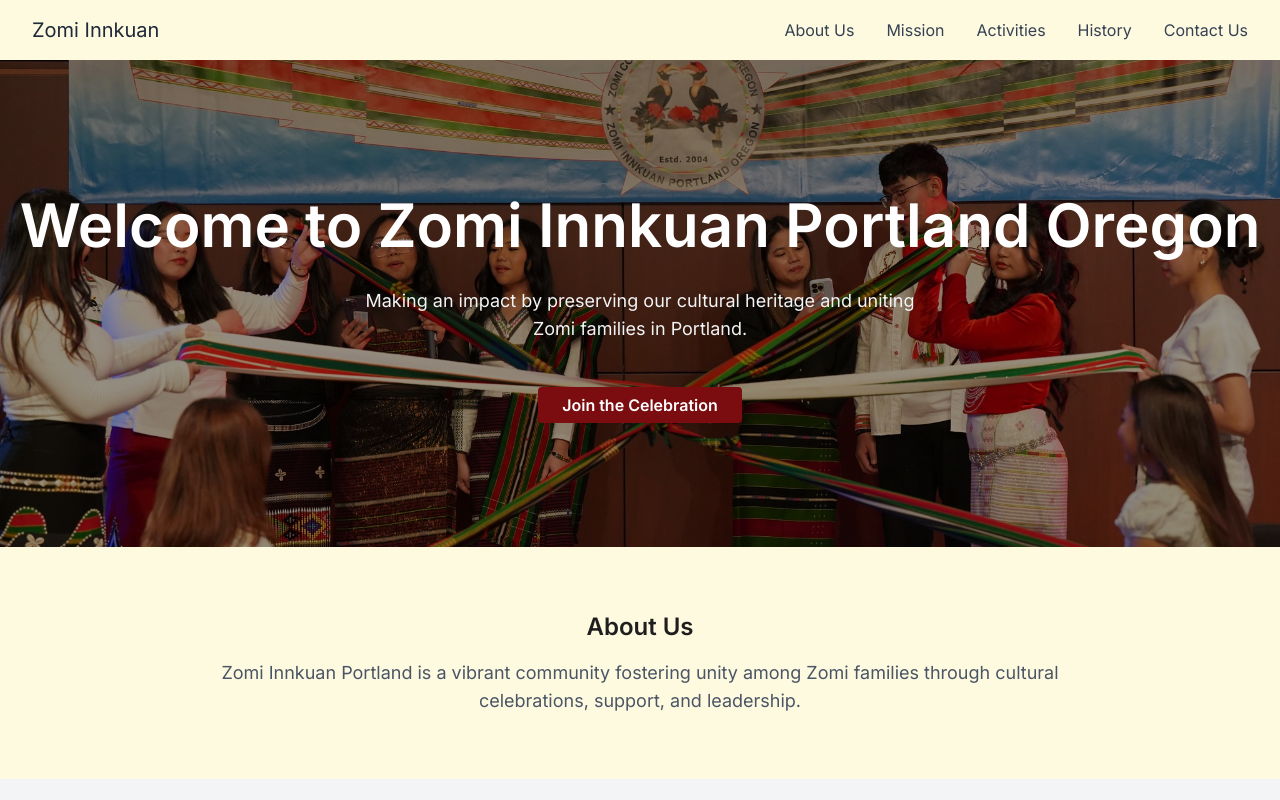
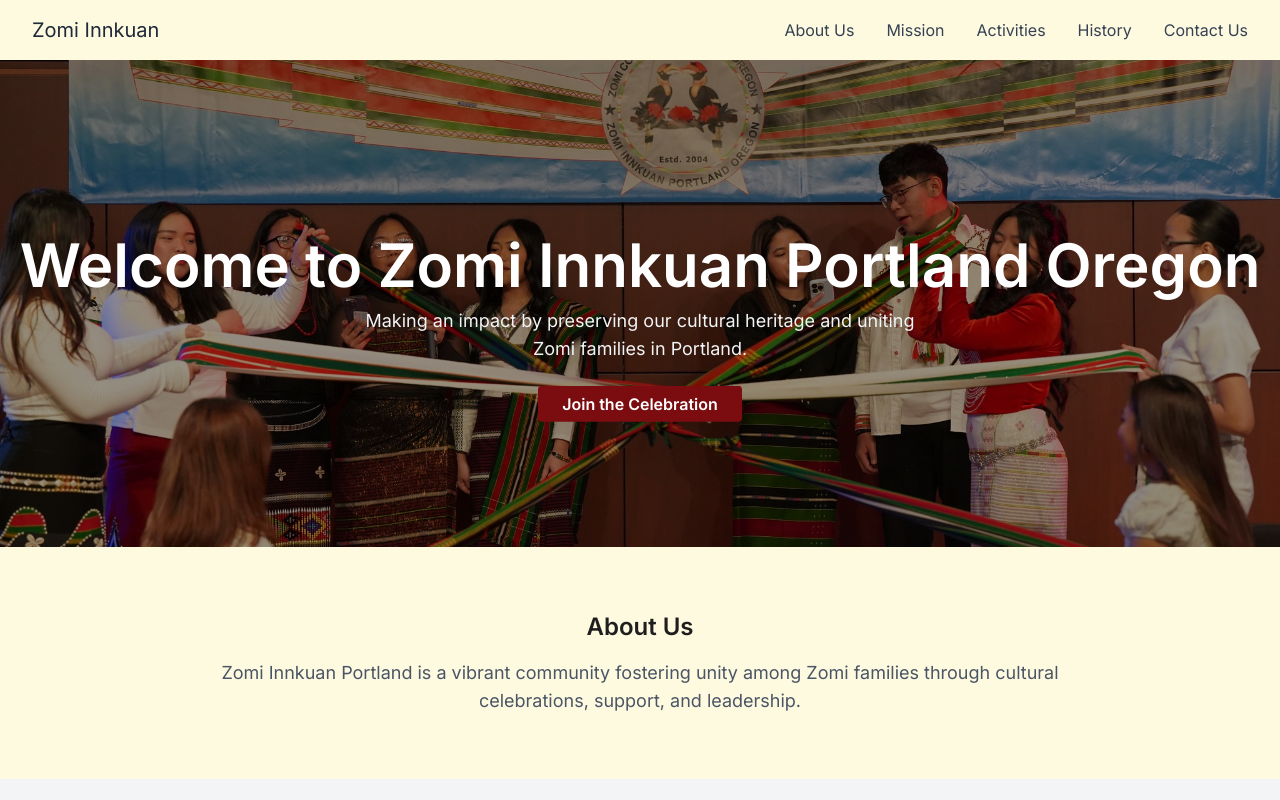
Before and after one commit to dvan2/zipo-site, a Next.js app: page / in a window 1280 px wide. Shown: the top 800 px of the page. Built offline with nearby package versions, Linux system fonts and the light colour scheme.

Commit message:
react-parallax

```diff
--- a/app/layout.tsx
+++ b/app/layout.tsx
@@ -1,7 +1,7 @@
 import type { Metadata } from 'next';
-import { Geist, Geist_Mono } from 'next/font/google';
 import './globals.css';
 import Navbar from '@/components/Navbar';
+import ParallaxClientWrapper from '@/components/ParallaxClientWrapper';
 
 export const metadata: Metadata = {
   title: 'Zomi Inkuan Portland Oregon',
@@ -17,8 +17,7 @@
     <html lang='en'>
       <body className='bg-gray-50 text-gray-800'>
         <Navbar />
-        {children}
-        {/* <main className='max-w-5xl mx-auto p-6'>{children}</main> */}
+        <ParallaxClientWrapper>{children}</ParallaxClientWrapper>
       </body>
     </html>
   );
--- a/app/page.tsx
+++ b/app/page.tsx
@@ -1,3 +1,7 @@
+'use client';
+import ParallaxClientWrapper from '@/components/ParallaxClientWrapper';
+import { Parallax } from 'react-scroll-parallax';
+
 export default function Home() {
   return (
     <div className='bg-background text-foreground font-sans'>
@@ -7,20 +11,26 @@
       >
         <div className='absolute inset-0 bg-black/40' />
         <div className='relative z-10'>
+          <Parallax speed={-10}>
             <h2 className='text-5xl md:text-6xl font-bold font-[var(--font-heading)] leading-tight mb-6'>
               Welcome to{' '}
               <span className='text-accent'>Zomi Innkuan Portland Oregon</span>
             </h2>
+          </Parallax>
+          <Parallax speed={-10}>
             <p className='text-lg text-gray-100 max-w-xl mx-auto mb-12'>
               Making an impact by preserving our cultural heritage and uniting
               Zomi families in Portland.
             </p>
+          </Parallax>
+          <Parallax speed={-10}>
             <a
               href='#events'
               className='bg-zomi-red-less text-white px-6 py-2 rounded font-semibold hover:bg-zomi-green-less transition'
             >
               Join the Celebration
             </a>
+          </Parallax>
         </div>
       </section>
       <section id='about' className='max-w-4xl mx-auto py-16 px-6 text-center'>
--- /dev/null
+++ b/components/ParallaxClientWrapper.tsx
@@ -0,0 +1,11 @@
+'use client';
+
+import { ParallaxProvider } from 'react-scroll-parallax';
+
+export default function ParallaxClientWrapper({
+  children,
+}: {
+  children: React.ReactNode;
+}) {
+  return <ParallaxProvider>{children}</ParallaxProvider>;
+}
--- a/package.json
+++ b/package.json
@@ -12,7 +12,8 @@
     "lucide-react": "^0.487.0",
     "next": "15.2.5",
     "react": "^19.0.0",
-    "react-dom": "^19.0.0"
+    "react-dom": "^19.0.0",
+    "react-scroll-parallax": "^3.4.5"
   },
   "devDependencies": {
     "@tailwindcss/postcss": "^4",
```
Also changed, not shown: 1 other file (tests, documents, lock files or other folders). Lines whose indentation alone changed are shown as unchanged.
